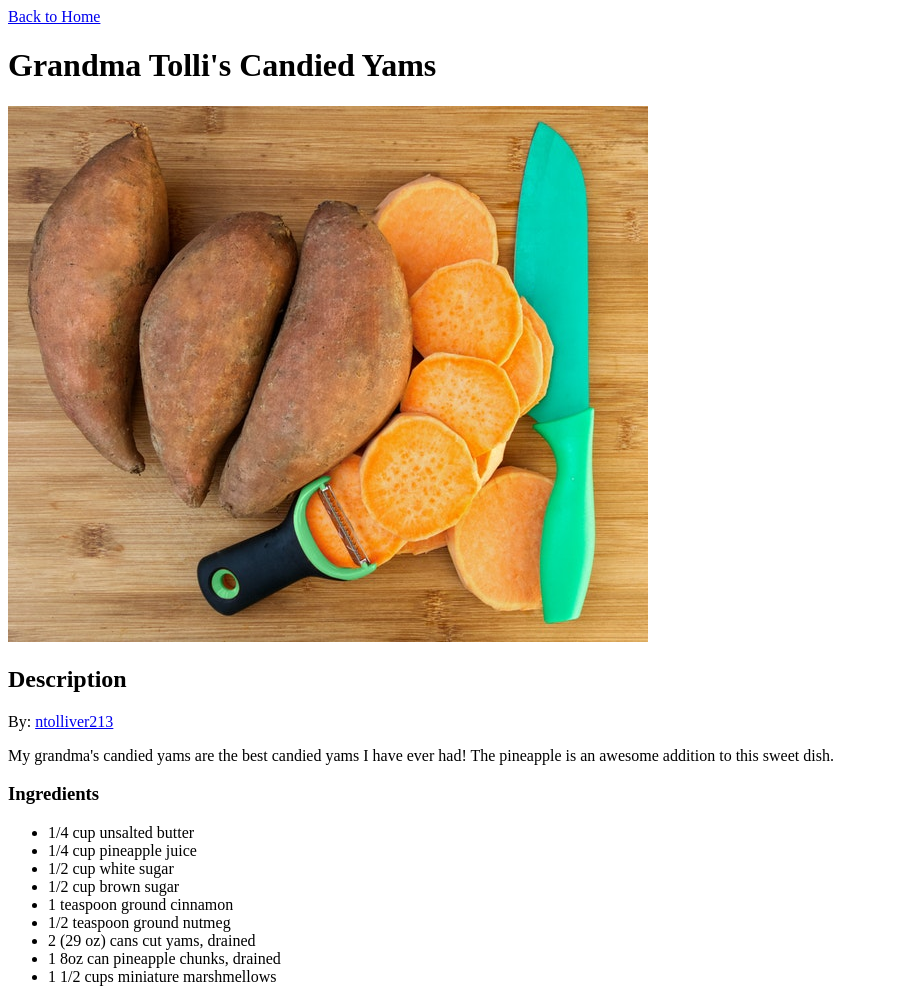
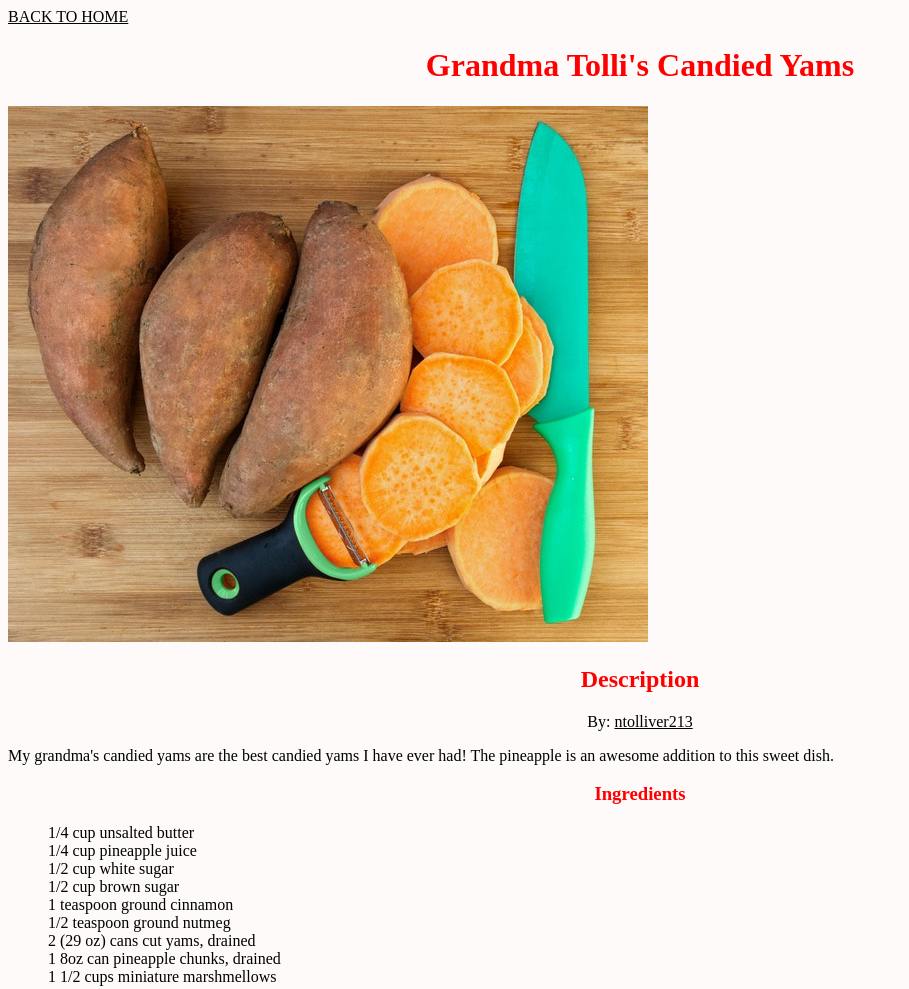
Before and after one commit to artsycoder533/odin-recipes, a plain HTML site: page recipes/yams.html in a window 1280 px wide. Shown: the top 989 px of the page, without its empty margins (0-909 px from the left). Drawn offline with Linux system fonts and the light colour scheme.

Commit message:
added style.css

```diff
--- a/recipes/yams.html
+++ b/recipes/yams.html
@@ -5,18 +5,19 @@
     <meta http-equiv="X-UA-Compatible" content="IE=edge">
     <meta name="viewport" content="width=device-width, initial-scale=1.0">
     <title>Grandma Tolli's Candied Yams</title>
+    <link rel="stylesheet" href="../styles/style.css">
 </head>
 <body>
-    <a href="../index.html">Back to Home</a>
-    <h1>Grandma Tolli's Candied Yams</h1>
+    <a class="link home" href="../index.html">Back to Home</a>
+    <h1 class="title">Grandma Tolli's Candied Yams</h1>
     <img src="../images/yams.jpg" alt="Image of raw yams" />
-    <h2>Description</h2>
-    <p>By: <a href="https://www.allrecipes.com/cook/3158783/" target="_blank">ntolliver213</a></p>
-    <p>
+    <h2 class="title">Description</h2>
+    <p class="author">By: <a class="link" href="https://www.allrecipes.com/cook/3158783/" target="_blank">ntolliver213</a></p>
+    <p class="description">
       My grandma's candied yams are the best candied yams I have ever had! The pineapple is an awesome addition to this sweet dish.
     </p>
-    <h3>Ingredients</h3>
-    <ul>
+    <h3 class="title">Ingredients</h3>
+    <ul class="ingredients list">
       <li>1/4 cup unsalted butter</li>
       <li>1/4 cup pineapple juice</li>
       <li>1/2 cup white sugar</li>
@@ -28,7 +29,7 @@
       <li>1 1/2 cups miniature marshmellows</li>
     </ul>
 
-    <h3>Instructions</h3>
+    <h3 class="title">Instructions</h3>
     <ol>
       <li>
         Preheat the oven to 350 degrees F (175 degrees C).
@@ -46,7 +47,7 @@
 
     <details>
       <summary><strong>Nutrition Facts</strong></summary>
-      <ul>
+      <ul class="list">
         <li>393 calories</li>
         <li>protein 2.3g</li>
         <li>carbohydrates 83g</li>
--- /dev/null
+++ b/styles/style.css
@@ -0,0 +1,24 @@
+body {
+    background: snow;
+}
+
+.title {
+    color: red;
+    text-align: center;
+}
+
+.list {
+    list-style-type: none;
+}
+
+.link {
+    color: black;
+}
+
+.home {
+    text-transform: uppercase;
+}
+
+.author{
+    text-align: center;
+}
```
Also changed, not shown: index.html (+6 -5 lines), recipes/lasagna.html (+10 -9 lines), recipes/tacos.html (+10 -9 lines).
